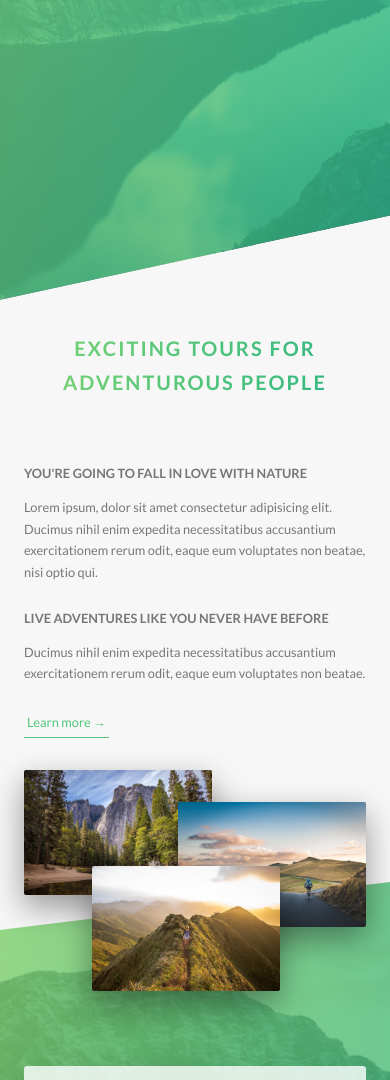
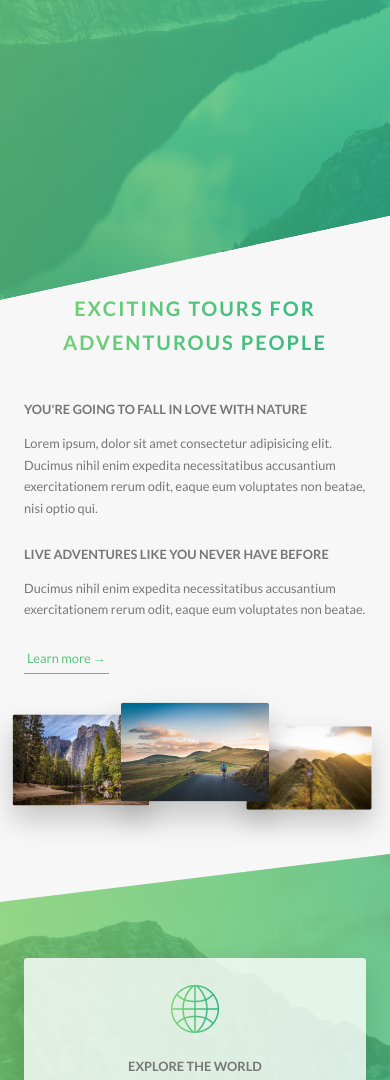
Before and after one commit to knbs/natours-sass-project, a website: page index.html in a window 390 px wide. Shown: the part 502-1582 px from the top of the page. Drawn offline with Linux system fonts and the light colour scheme.

Commit message:
Add media queries for paddings, margins and components

```diff
--- a/sass/base/_utilities.scss
+++ b/sass/base/_utilities.scss
@@ -1,8 +1,23 @@
 .u-center-text { text-align: center !important; }
 
-.u-margin-bottom-big { margin-bottom: 8rem !important; }
-.u-margin-bottom-medium { margin-bottom: 4rem !important; }
+.u-margin-bottom-big {
+  margin-bottom: 8rem !important;
+
+  @include respond(portrait) {
+    margin-bottom: 5rem !important;
+  }
+}
+
+.u-margin-bottom-medium {
+  margin-bottom: 4rem !important;
+
+  @include respond(portrait) {
+    margin-bottom: 3rem !important;
+  }
+}
+
 .u-margin-bottom-small { margin-bottom: 1.5rem !important; }
 
 .u-margin-top-big { margin-top: 8rem !important; }
+
 .u-margin-top-huge { margin-top: 10rem !important; }
--- a/sass/components/_composition.scss
+++ b/sass/components/_composition.scss
@@ -10,19 +10,43 @@
     outline-offset: 2rem;
     transition: all .2s;
 
+    @include respond(portrait) {
+      float: left;
+      position: relative;
+      width: 33.33333333%;
+      box-shadow: 0 1.5rem 3rem rgba($color-black, .2);
+    }
+
     &--p1 {
       left: 0rem;
       top: -2rem;
+
+      @include respond(portrait) {
+        top: 0;
+        transform: scale(1.2);
+      }
     }
 
     &--p2 {
       right: 0rem;
       top: 2rem;
+
+      @include respond(portrait) {
+        top: -1rem;
+        transform: scale(1.3);
+        z-index: 100;
+      }
     }
 
     &--p3 {
       left: 20%;
       top: 10rem;
+
+      @include respond(portrait) {
+        top: 1rem;
+        left: 0;
+        transform: scale(1.1);
+      }
     }
 
     &:hover {
--- a/sass/components/_feature-box.scss
+++ b/sass/components/_feature-box.scss
@@ -6,6 +6,10 @@
   border-radius: 3px;
   box-shadow: 0 1.5rem 4rem rgba($color-black, .15);
   transition: transform .3s;
+
+  @include respond(portrait) {
+    padding: 2rem;
+  }
 
   &:hover {
     transform: translateY(-1.5rem) scale(1.03);
@@ -19,5 +23,9 @@
     background-clip: inherit;
     -webkit-background-clip: text;
     color: transparent;
+
+    @include respond(portrait) {
+      margin-bottom: 0;
+    }
   }
 }
--- a/sass/layout/_footer.scss
+++ b/sass/layout/_footer.scss
@@ -10,6 +10,10 @@
   &__logo-box {
     text-align: center;
     margin-bottom: 8rem;
+
+    @include respond(portrait) {
+      margin-bottom: 6rem;
+    }
   }
 
   &__logo {
--- a/sass/pages/_home.scss
+++ b/sass/pages/_home.scss
@@ -2,6 +2,10 @@
   background-color: $color-grey-light-1;
   padding: 25rem 0;
   margin-top: -20vh;
+
+  @include respond(portrait) {
+    padding: 20rem 0;
+  }
 }
 
 .section-features {
@@ -18,22 +22,38 @@
   & > * {
     transform: skewY(7deg);
   }
+
+  @include respond(portrait) {
+    padding: 10rem 0;
+  }
 }
 
 .section-tours {
   background-color: $color-grey-light-1;
   padding: 25rem 0 15rem 0;
   margin-top: -10rem;
+
+  @include respond(portrait) {
+    padding: 20rem 0 10rem 0;
+  }
 }
 
 .section-stories {
   padding: 15rem 0;
   position: relative;
+
+  @include respond(portrait) {
+    padding: 10rem 0;
+  }
 }
 
 .section-book {
   padding: 15rem 0;
   background-image: linear-gradient(to right bottom, $color-primary-light, $color-primary-dark);
+
+  @include respond(portrait) {
+    padding: 10rem;
+  }
 }
 
 .book {
```
Also changed, not shown: css/style.css.
